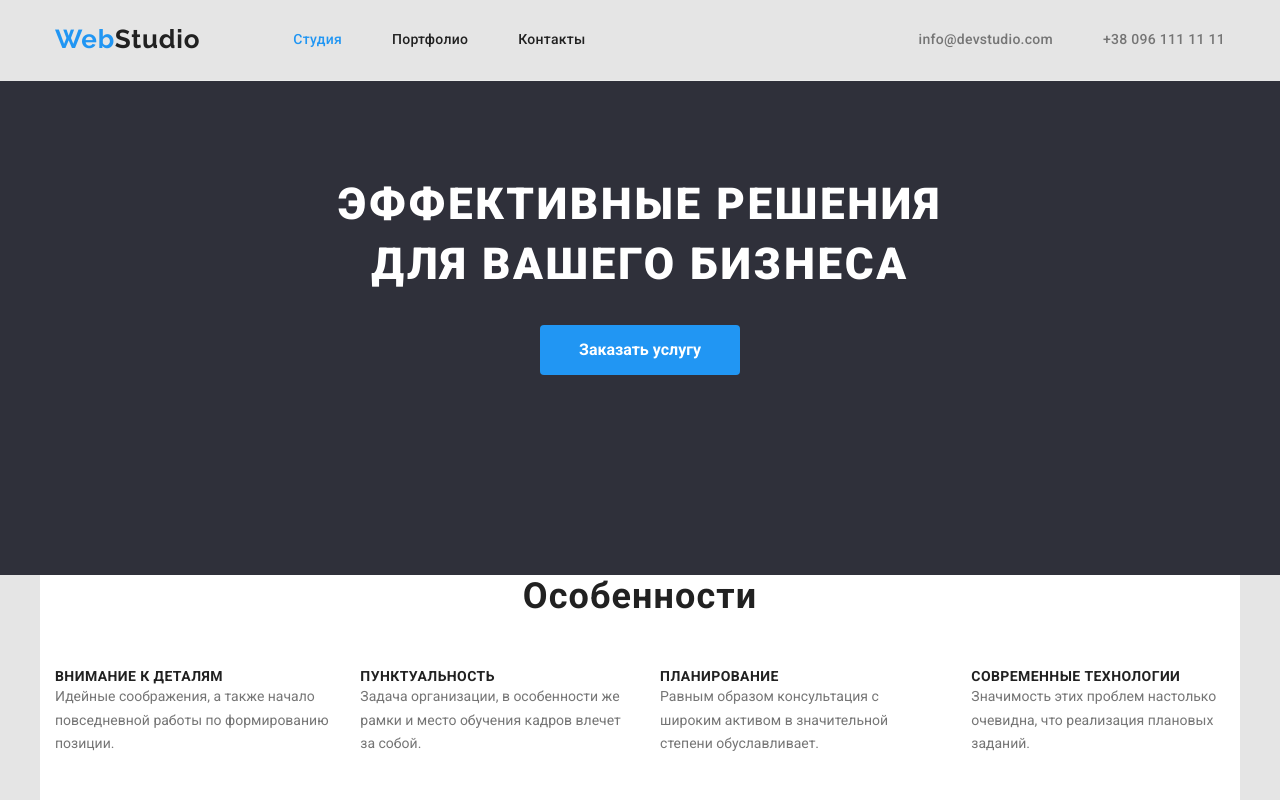
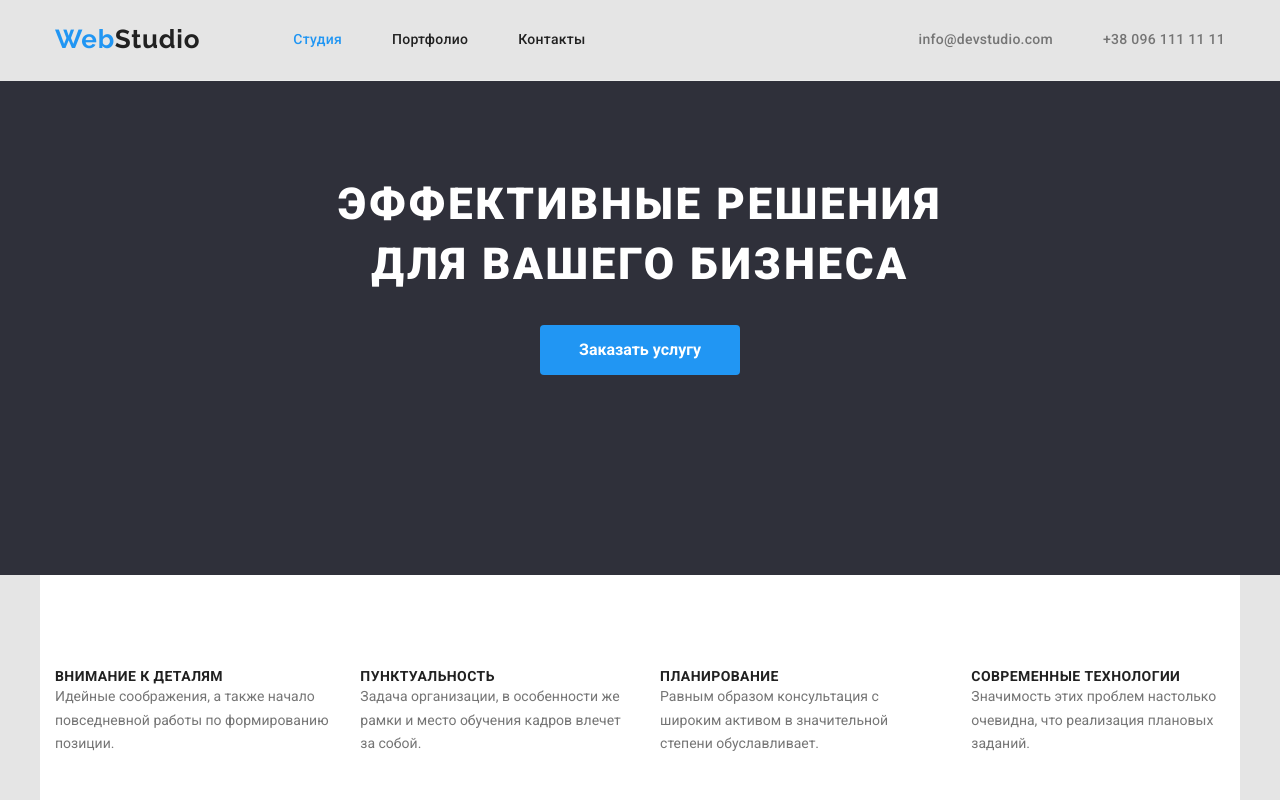
Before and after one commit to Oleksandr-Abramov/goit-markup-hw-03, a plain HTML site: page index.html in a window 1280 px wide. Shown: the top 800 px of the page. Drawn offline with nearby package versions, Linux system fonts and the light colour scheme.

Commit message:
Corrected heders

```diff
--- a/css/styles.css
+++ b/css/styles.css
@@ -52,7 +52,16 @@ ul {
   padding-right: 15px;
   /* outline: 2px solid tomato; */
 }
-
+.visually-hidden {
+  position: absolute;
+  width: 1px;
+  height: 1px;
+  margin: -1px;
+  padding: 0;
+  overflow: hidden;
+  border: 0;
+  clip: rect(0 0 0 0);
+}
 .logo {
   color: var(--title-text-color);
   text-decoration: none;
@@ -164,7 +173,7 @@ ul {
   letter-spacing: 0.03em;
   margin-top: -94px;
   margin-bottom: 51.885px;
-  /*временно, пока не узнаю ка правильно скрывать */
+  /*временно, тут заголовок впритык к верхнему краю секции, у которой есть верхний падинг 94px  */
 }
 .section-title {
   color: var(--title-text-color);
--- a/index.html
+++ b/index.html
@@ -44,7 +44,7 @@
       </section>
       <!-- Особенности -->
       <section class="section container">
-        <h2 class="section-title-temp">Особенности</h2>
+        <h2 class="visually-hidden">Особенности</h2>
         <ul class="feature-list list">
           <li class="item">
             <h3 class="title">Внимание к деталям</h3>
```
Also changed, not shown: portfolio.html (+1 -1 lines).
